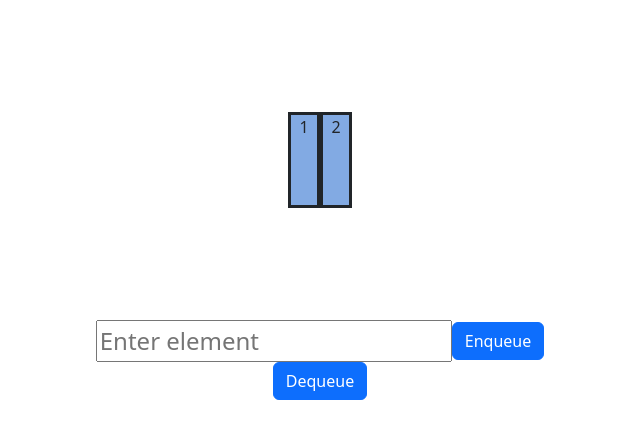
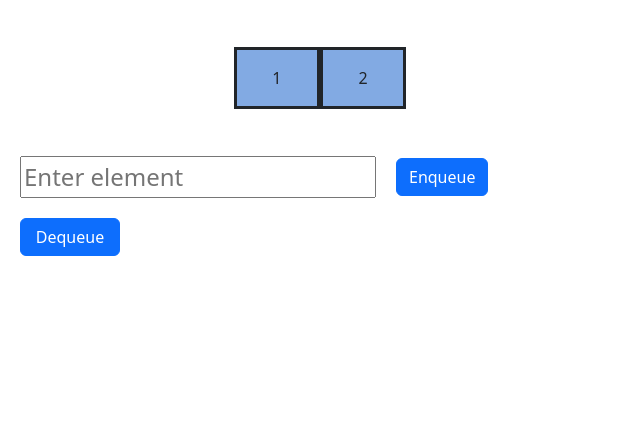
Before and after one commit to aftabshk/data-structures-visualization, a React (Create React App) app: page / in a window 1280 px wide. Shown: the top 438 px of the page, without its empty margins (0-640 px from the left). Built offline with nearby package versions, Linux system fonts and the light colour scheme.

Commit message:
Fix alignments of queue

```diff
--- a/src/App.css
+++ b/src/App.css
@@ -62,14 +62,35 @@
   border-style: solid;
 }
 
+.buttons-container {
+  width: 100%;
+  height: 35%;
+
+  display: flex;
+  flex-direction: column;
+  justify-content: flex-start;
+}
+
 .add-node {
-  font-size: x-large;
-  width: 20%;
-
   display: flex;
   flex-direction: row;
   align-items: center;
-  justify-content: space-evenly;
+  justify-content: flex-start;
+
+  font-size: 1.5em;
+
+  margin-left: 20px;
+}
+
+.add-node-button {
+  margin-left: 20px;
+}
+
+.remove-node-button {
+  margin-left: 20px;
+  margin-top: 20px;
+  width: 100px;
+  height: 40px;
 }
 
 .stack-frame {
@@ -111,7 +132,7 @@
   justify-content: center;
 
   width: 50%;
-  height: 50%;
+  height: 30%;
 }
 
 .queue {
@@ -120,15 +141,19 @@
   align-items: center;
   justify-content: center;
 
-  width: 50%;
-  height: 100%;
+  width: 90%;
+  height: 65%;
 }
 
 .queue-element {
+  display: flex;
+  justify-content: center;
+  align-items: center;
+
+  width: 15%;
+  height: 40%;
+
   background-color: #82AAE3;
   font-size: 1em;
-  width: 10%;
-  height: 30%;
-
   border-style: solid;
 }
--- a/src/components/QueueView.js
+++ b/src/components/QueueView.js
@@ -40,12 +40,12 @@ class QueueView extends Component {
 
         return <div className={"queue-container"}>
             {queue}
-            <div>
+            <div className={"buttons-container"}>
                 <div className={"add-node"}>
                     <input type="text" placeholder="Enter element" onChange={this.handleChange.bind(this)}/>
-                    <Button variant="primary" onClick={this.addToQueue.bind(this)} type="submit">Enqueue</Button>
+                    <Button className={"add-node-button"} variant="primary" onClick={this.addToQueue.bind(this)} type="submit">Enqueue</Button>
                 </div>
-                <Button variant="primary" onClick={this.removeFromQueue.bind(this)} type="submit">Dequeue</Button>
+                <Button className={"remove-node-button"} variant="primary" onClick={this.removeFromQueue.bind(this)} type="submit">Dequeue</Button>
             </div>
         </div>
     }
```
